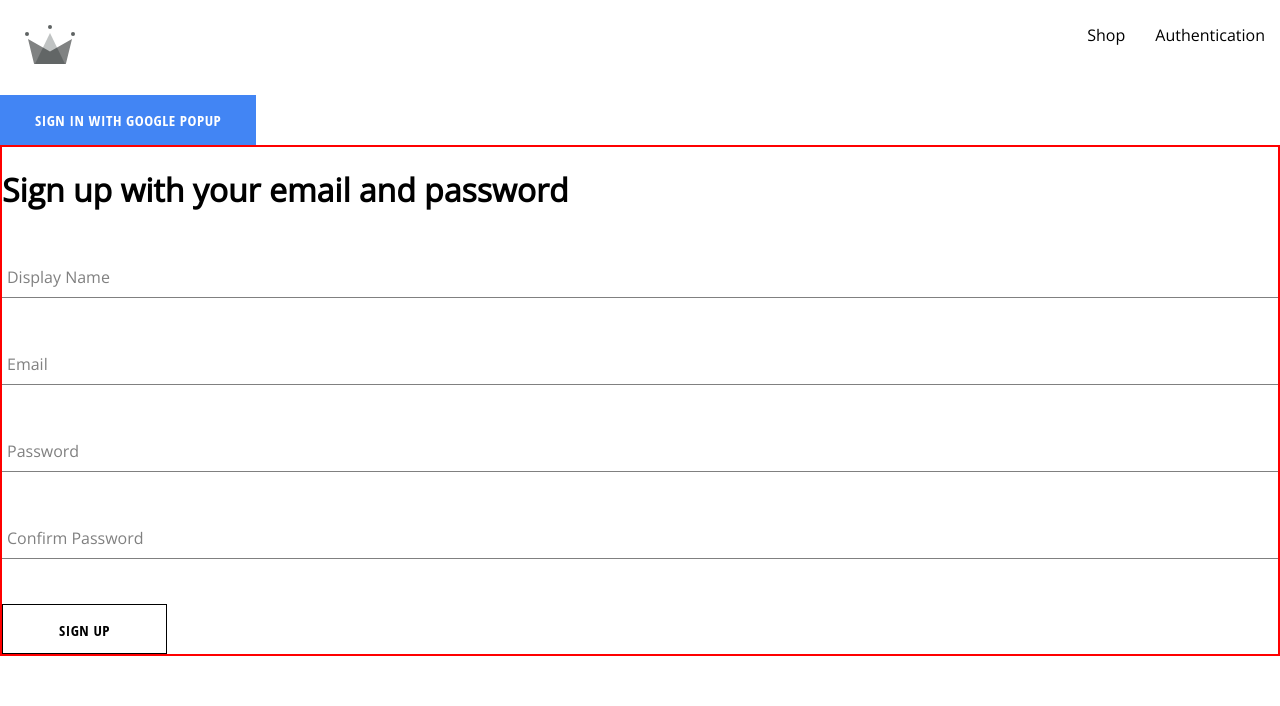
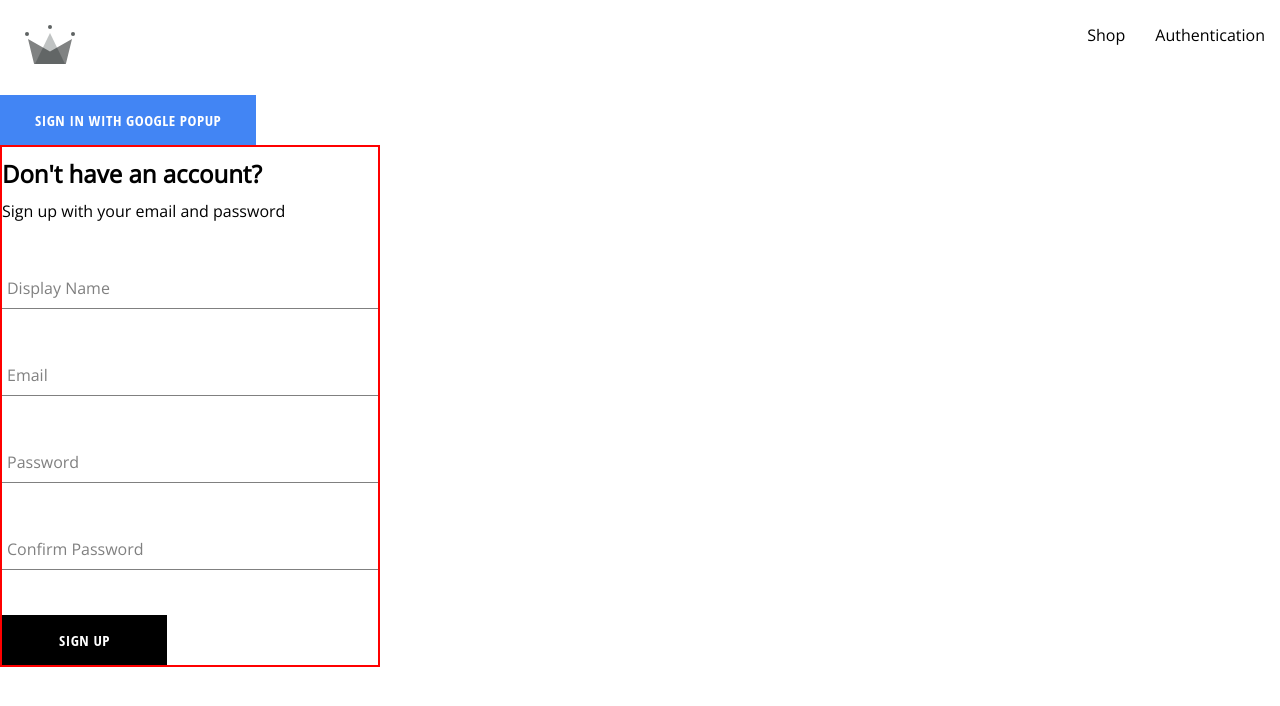
Before and after one commit to robertyen2023/react-ec-website, a React (Create React App) app: page /auth in a window 1280 px wide. Shown: the top 706 px of the page. Built offline with nearby package versions, Linux system fonts and the light colour scheme.

Commit message:
104.3. Adjust the styling of SignUpForm Component

```diff
--- a/src/components/SignUpForm/SignUpForm.jsx
+++ b/src/components/SignUpForm/SignUpForm.jsx
@@ -95,7 +95,8 @@
 
     return (
         <div className='sign-up-form-container'>
-            <h1>Sign up with your email and password</h1>
+            <h2>Don't have an account?</h2>
+            <span>Sign up with your email  and password</span>
             <form onSubmit={handleSignUpFormSubmit}>
                 <FormInput
                     labelText="Display Name"
@@ -139,7 +140,7 @@
 
                 <Button
                     type="submit"
-                    buttonType={BUTTON_TYPE_CLASSES.INVERTED}
+                    // buttonType={BUTTON_TYPE_CLASSES.INVERTED}
                 >
                     Sign Up
                 </Button>
--- a/src/components/SignUpForm/SignUpForm.scss
+++ b/src/components/SignUpForm/SignUpForm.scss
@@ -1,3 +1,16 @@
 .sign-up-form-container {
     border: 2px solid red;
+
+    display: flex;
+    flex-direction: column;
+    width: 380px;
+
+    h2 {
+        margin: 10px 0;
+    }
+
+    .buttons-container {
+        display: flex;
+        justify-content: space-between;
+    }
 }
```
